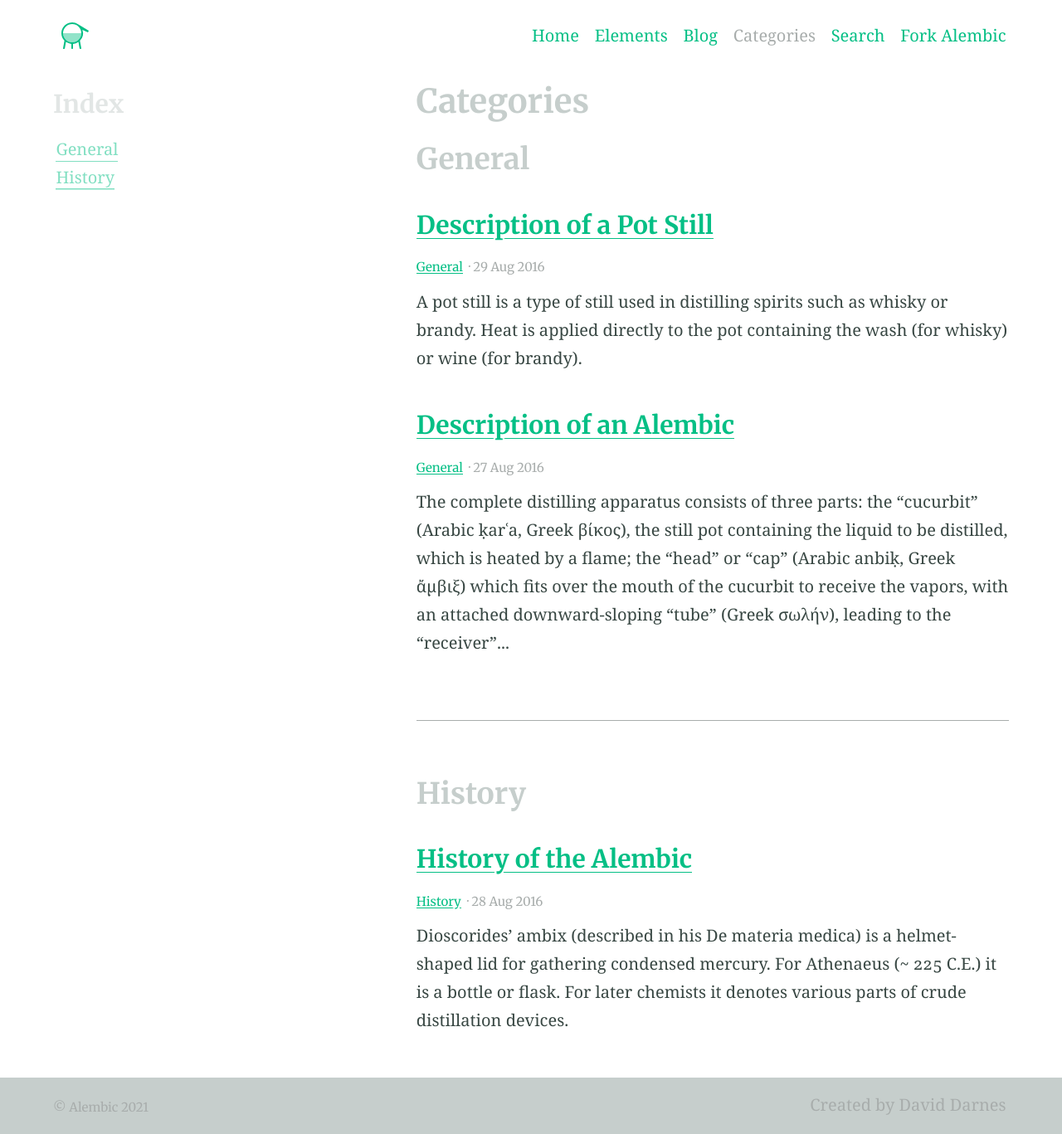
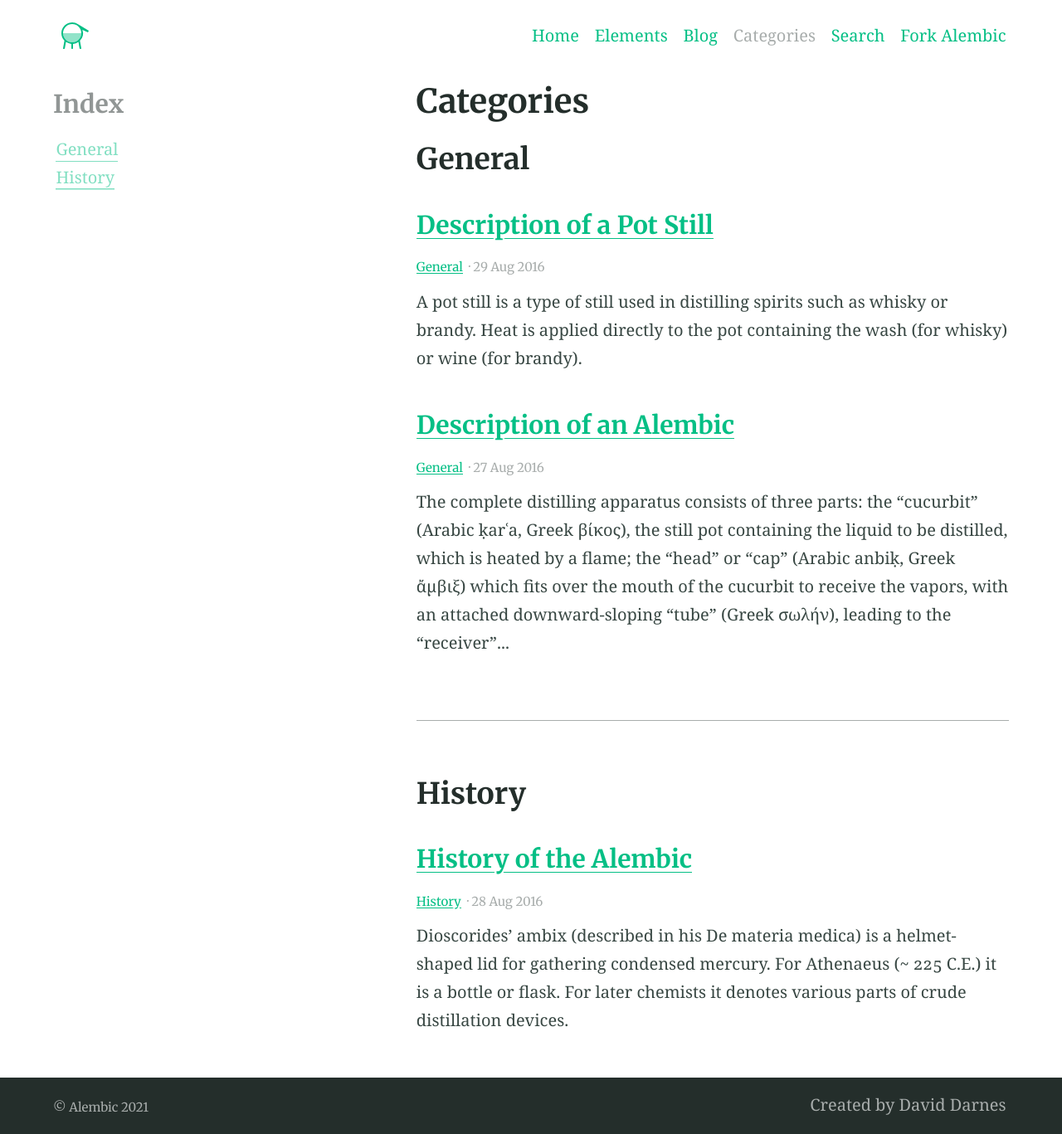
Before and after one commit to Urachan1203/Urachan1203.github.io, a Jekyll site: the page built from categories.md, in a window 1280 px wide. Shown: the whole page at 83% size. Built offline with Jekyll 4.4.1, drawn with Linux system fonts in a browser that asks for light colours.

```diff
--- a/_sass/_settings.scss
+++ b/_sass/_settings.scss
@@ -5,7 +5,7 @@ $featureBackgroundColour: #f9fafa !default;
 $accentColour: #05bf85 !default;
 
 // Text colours
-$headingColour: #c6cecc !default;
+$headingColour: #242e2b !default;
 $bodyColour: #384743 !default;
 $linkColour: #05bf85 !default;
 $hoverColour: #008000 !default;
```
Also changed, not shown: 1 other file.
